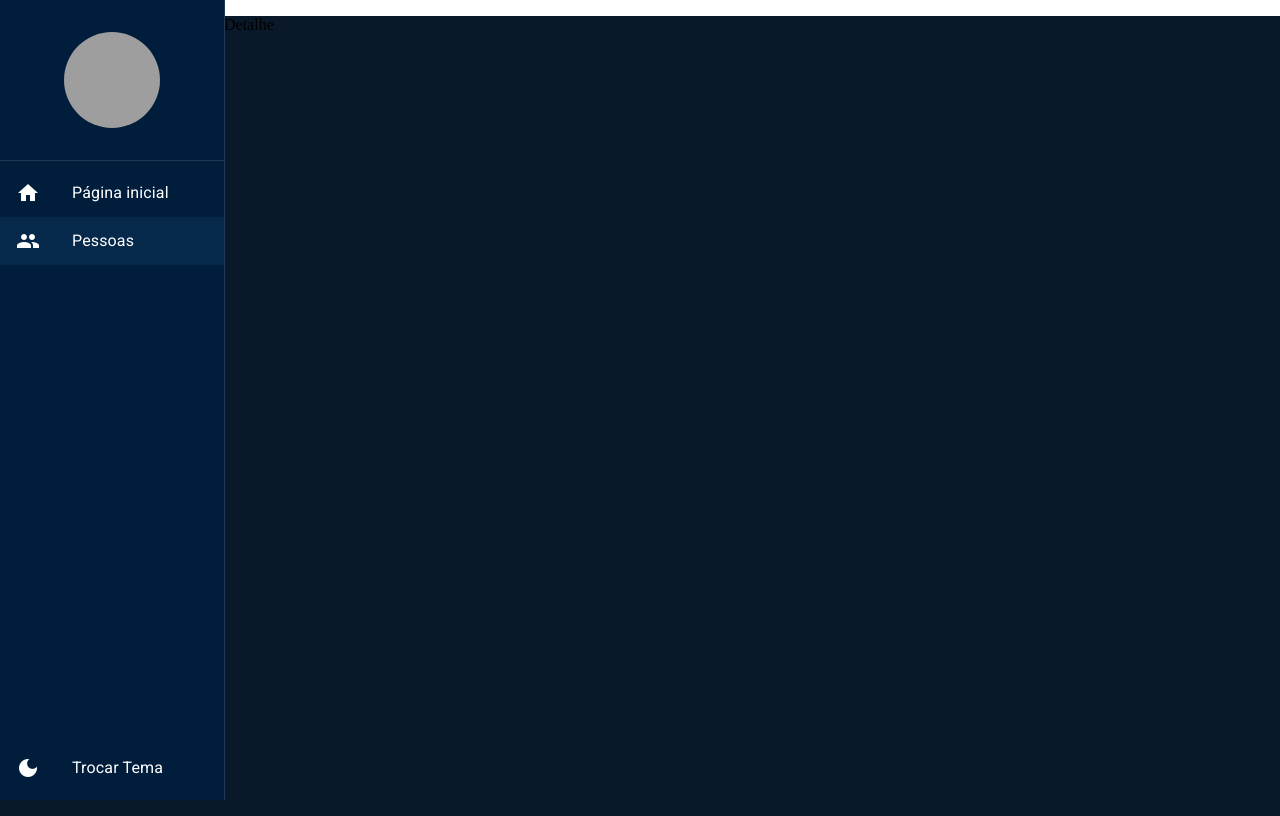
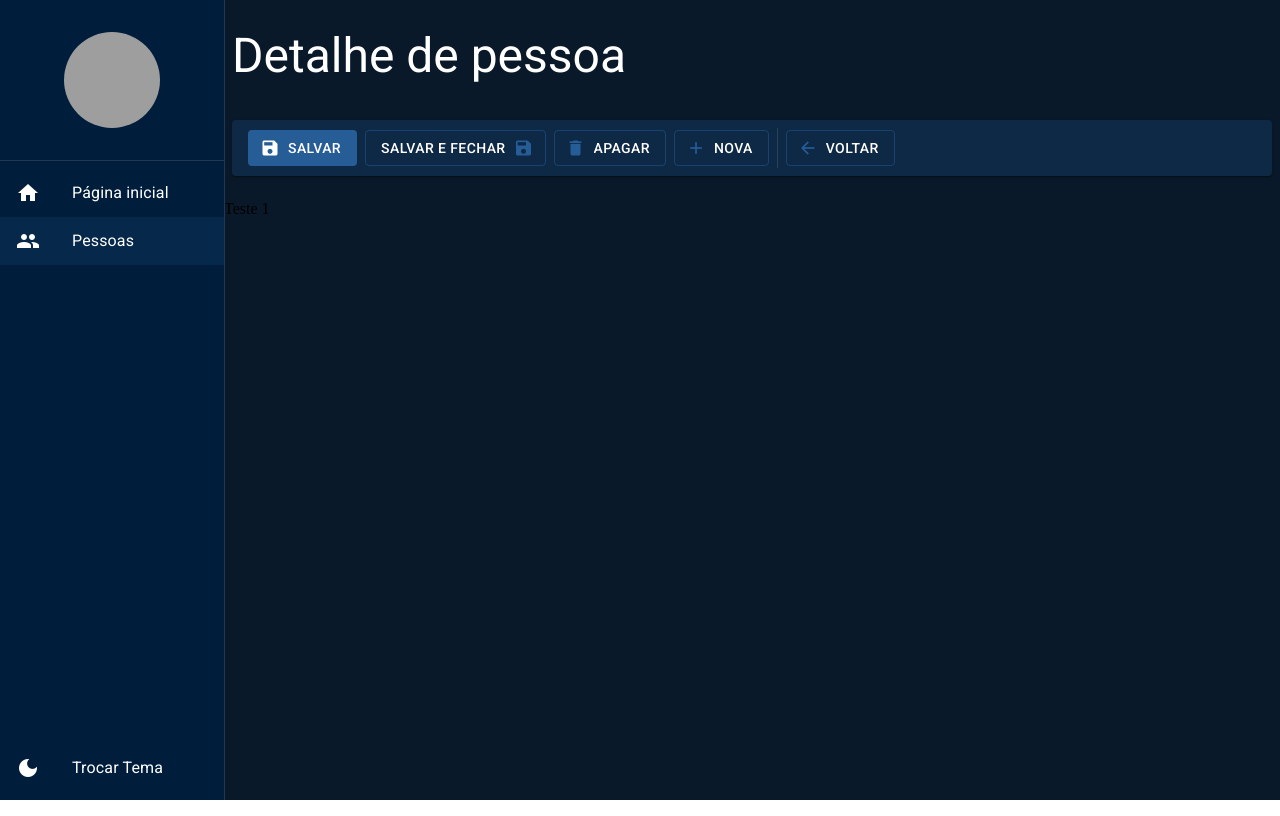
Before and after one commit to fragosojp/react-materialui-ts, a React (Create React App) app: page /pessoas/detalhe/1 in a window 1280 px wide. Built offline with nearby package versions, Linux system fonts and the light colour scheme; grey boxes are pictures that could not be loaded.

Commit message:
Feat: Add Tela de detalhe

```diff
--- a/src/pages/index.ts
+++ b/src/pages/index.ts
@@ -1,2 +1,3 @@
+export * from "./pessoas/ListagemDePessoas";
+export * from "./pessoas/DetalheDePessoas";
 export * from "./dashboard/Dashboard";
-export * from "./pessoas/ListagemDePessoas";
--- /dev/null
+++ b/src/pages/pessoas/DetalheDePessoas.tsx
@@ -0,0 +1,36 @@
+import React from "react";
+import { useNavigate, useParams } from "react-router-dom";
+import { FerramentasDeDetalhe } from "../../shared/components";
+import { LayoutBaseDePagina } from "../../shared/layouts";
+
+export const DetalheDePessoas: React.FC = () => {
+  const { id = "nova" } = useParams<"id">();
+  const navigate = useNavigate();
+  const handleSave = () => {
+    console.log("Save");
+  };
+  const handleDelete = () => {
+    console.log("Delete");
+  };
+
+  return (
+    <LayoutBaseDePagina
+      titulo="Detalhe de pessoa"
+      barraDeFerramentas={
+        <FerramentasDeDetalhe
+          textoBotaoNovo="Nova"
+          mostrarBotaoSalvarEFechar
+          mostrarBotaoNovo={id !== "nova"}
+          mostrarBotaoApagar={id !== "nova"}
+          aoclicarEmSalvar={() => handleSave()}
+          aoclicarEmSalvarEFechar={() => handleSave()}
+          aoclicarEmApagar={() => handleDelete()}
+          aoclicarEmNovo={() => navigate("/pessoas/detalhe/nova")}
+          aoclicarEmVoltar={() => navigate("/pessoas")}
+        />
+      }
+    >
+      <p>Teste {id}</p>
+    </LayoutBaseDePagina>
+  );
+};
--- a/src/pages/pessoas/ListagemDePessoas.tsx
+++ b/src/pages/pessoas/ListagemDePessoas.tsx
@@ -83,6 +83,7 @@ export const ListagemDePessoas: React.FC = () => {
         <FerramentasDaListagem
           mostrarInputBusca
           textoBotaoNovo="Nova"
+          aoClicarEmNovo={() => navigate("/pessoas/detalhe/nova")}
           textoDaBusca={busca}
           aoMudarTextoDeBusca={(texto) =>
             setSearchParams({ busca: texto, pagina: "1" }, { replace: true })
--- a/src/routes/index.tsx
+++ b/src/routes/index.tsx
@@ -1,7 +1,7 @@
 import { useEffect } from "react";
 import { Routes, Route, Navigate } from "react-router-dom";
 
-import { Dashboard, ListagemDePessoas } from "../pages";
+import { Dashboard, DetalheDePessoas, ListagemDePessoas } from "../pages";
 
 import { useDrawerContext } from "../shared/contexts";
 
@@ -27,7 +27,7 @@ export const AppRoutes = () => {
     <Routes>
       <Route path="/pagina-inicial" element={<Dashboard />} />
       <Route path="/pessoas" element={<ListagemDePessoas />} />
-      <Route path="/pessoas/detalhe/:id" element={<p>Detalhe</p>} />
+      <Route path="/pessoas/detalhe/:id" element={<DetalheDePessoas />} />
       <Route path="*" element={<Navigate to="/pagina-inicial" />} />
     </Routes>
   );
```
